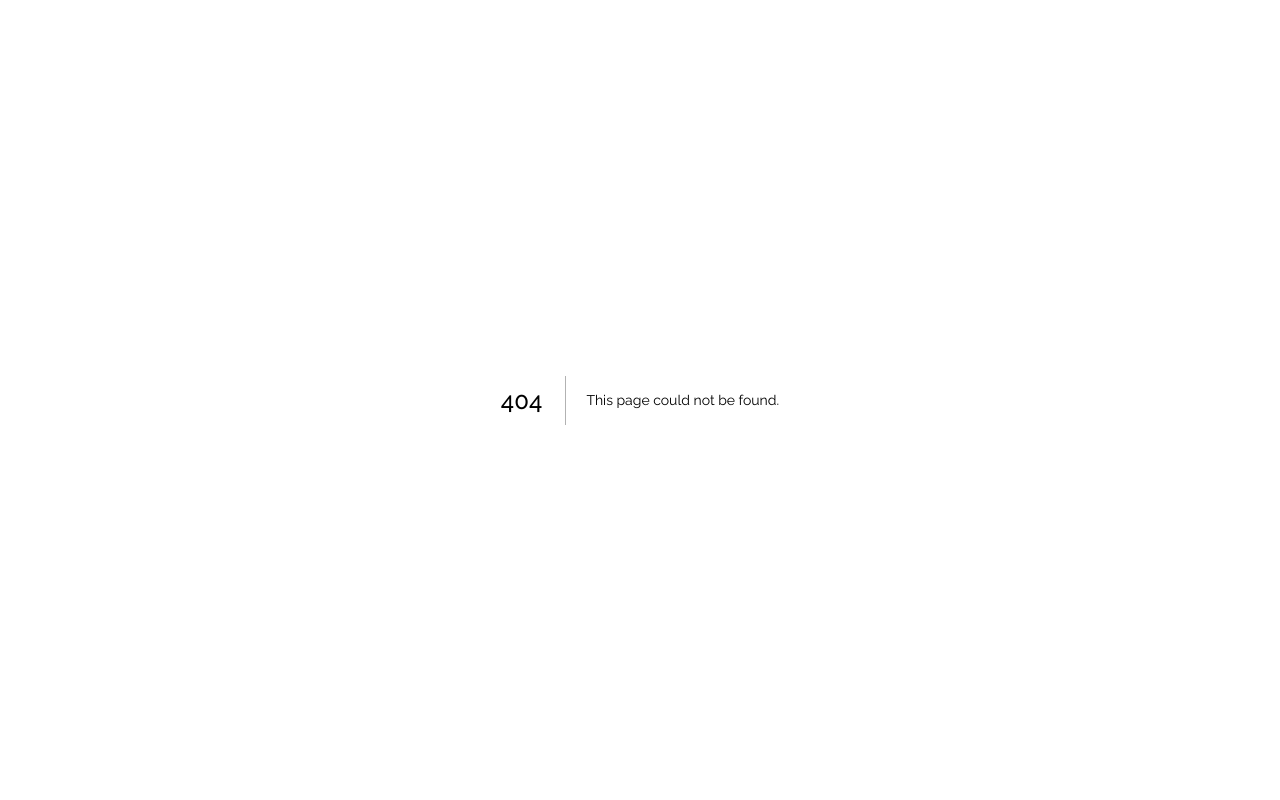
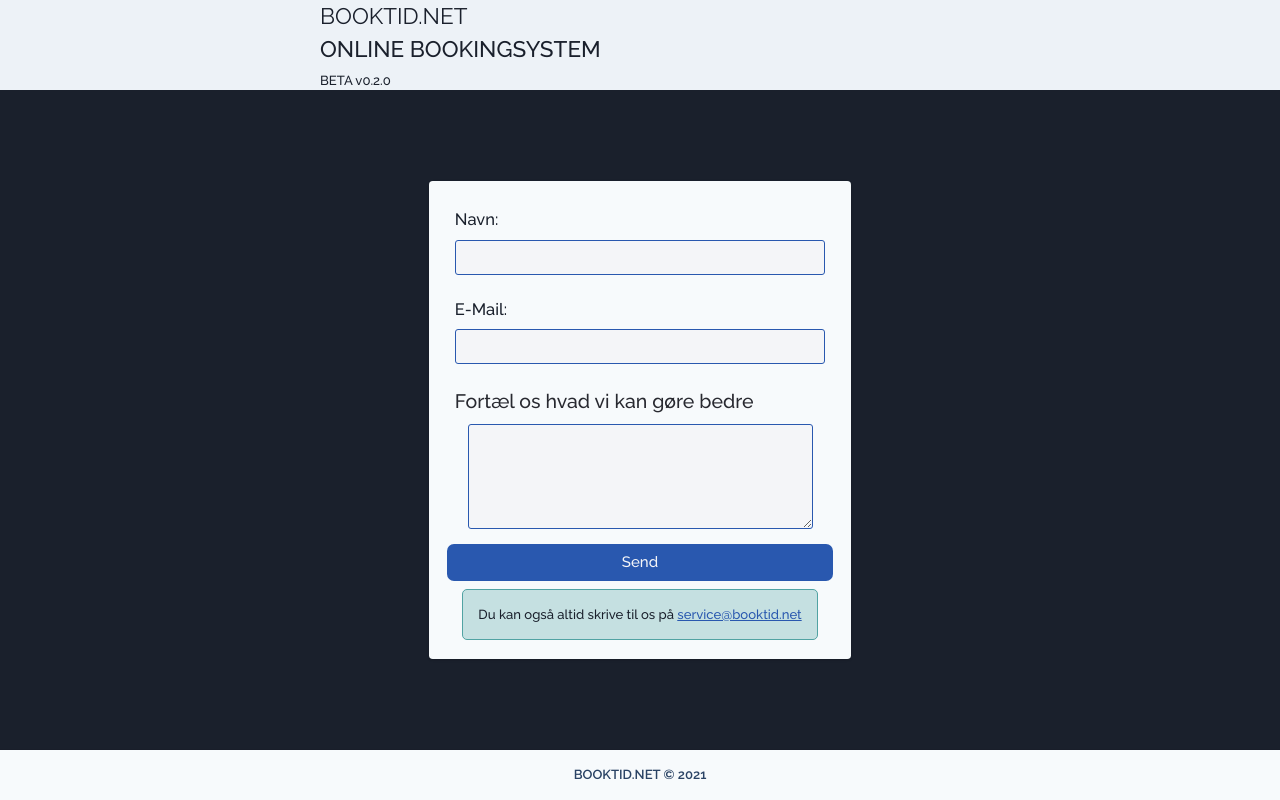
Before and after one commit to mathiashsteffensen/book-tid-admin-ui, a Next.js app: page /feedback in a window 1280 px wide. Before the commit this address had no page. Built offline with nearby package versions, Linux system fonts and the light colour scheme.

Commit message:
Added feedback page + redirect to that page upon account deletion

```diff
--- a/src/assets/app-list.json
+++ b/src/assets/app-list.json
@@ -60,7 +60,7 @@
             },
             {
                 "name": "Accent farve",
-                "description": "Den primære brand farve, bruges til cirka 70% af layoutet",
+                "description": "Den primære brand farve, bruges til cirka 10% af layoutet",
                 "type": "color",
                 "id": "accentColor",
                 "otherProps": {}
--- a/src/components/agnostic/Form/Form.tsx
+++ b/src/components/agnostic/Form/Form.tsx
@@ -1,4 +1,4 @@
-import React, { RefAttributes } from 'react'
+import React, { RefAttributes, HTMLAttributes } from 'react'
 
 import { Input } from './Input'
 import { Group } from './Group'
@@ -6,11 +6,15 @@ import { Label } from './Label'
 import { Switch } from './Switch'
 import { Row } from './Row'
 
-export interface FormProps extends React.FormHTMLAttributes<any> {
-    validated?: boolean
+export interface FormProps extends HTMLAttributes<HTMLFormElement> {
+    validated?: boolean,
+    className?: string,
+    action?: string,
+    method?: "POST" | "GET",
+    encType?: string
 }
 
-export interface Form extends React.FC<RefAttributes<FormProps>> {
+export interface Form extends React.ForwardRefExoticComponent<FormProps> {
     Group: Group,
     Input: Input,
     Control: Input,
--- a/src/components/agnostic/Form/Label.tsx
+++ b/src/components/agnostic/Form/Label.tsx
@@ -2,6 +2,7 @@ import React from 'react'
 
 export interface LabelProps extends React.HTMLAttributes<HTMLLabelElement> {
     slider?: boolean,
+    htmlFor?: string
 }
 
 export interface Label extends React.FC<LabelProps> {}
--- /dev/null
+++ b/src/constants.ts
@@ -0,0 +1,5 @@
+export const isServer = () => typeof window === "undefined"
+export const isClient = () => typeof window !== "undefined"
+
+export const __PROD__ = process.env.NODE_ENV === "production"
+export const __DEV__ = process.env.NODE_ENV === "development"
--- a/src/pages/_app.js
+++ b/src/pages/_app.js
@@ -25,9 +25,7 @@ function MyApp({ Component, pageProps }) {
     if (typeof window !== 'undefined') {
         window.$crisp=[];
         window.CRISP_WEBSITE_ID=process.env.NEXT_PUBLIC_CRISP_WEBSITE_ID
-        console.log(process.env.NEXT_PUBLIC_CRISP_WEBSITE_ID)
     }
-    console.log(user);
 
     if (pageProps.valid) {
         return (
--- /dev/null
+++ b/src/pages/feedback.tsx
@@ -0,0 +1,109 @@
+import React, { useState, useEffect } from 'react';
+import { useRouter } from "next/router"
+
+import { verifyApiKey } from '../requests';
+
+import { Form } from "../components/agnostic/Form/Form"
+import { Button } from "../components/agnostic/Button"
+import { Subtitle } from "../components/agnostic/Subtitle"
+import { Alert } from "../components/agnostic/Alert"
+
+import AltHeader from '../components/custom/Header/AltHeader';
+import Footer from '../components/custom/Footer';
+
+import { isClient, __PROD__ } from "../constants"
+
+export default function Feedback({ valid, user }) {
+
+    const router = useRouter()
+
+    const {
+        error,
+        success
+    }: {
+        error?: string,
+        success?: string
+    } = router.query
+
+    const [userData, setUserData]: [{
+            accountDeleted: boolean,
+            name: string,
+            email: string
+        } | false, React.SetStateAction<any>] = useState(false)
+
+    useEffect(() => {
+        if (isClient()) {
+            const sessionUser = sessionStorage.getItem("user")
+            if (user) {
+                setUserData({
+                    accountDeleted: false,
+                    name: user.firstName,
+                    email: user.email
+                })
+            } else if (sessionUser) {
+                setUserData(JSON.parse(sessionUser))
+            } else setUserData(false)
+        }
+    }, [])
+
+
+    return (
+        <div className="w-screen h-screen bg-gray-900 bg-opaque items-center flex flex-col justify-center">
+            <AltHeader showBackLink={Boolean(user)} />
+
+            <main className="flex-grow flex justify-center items-center">
+                { !success ? <Form encType="multipart/form-data" action={__PROD__ ? "https://api.booktid.net/feedback" : "http://localhost:4000/feedback"} method="POST" className="bg-gray-100 p-5 rounded shadow my-4">
+
+                    <Form.Group className={userData ? "hidden" : ""}>
+                        <Form.Label htmlFor="name" slider={false}>Navn:</Form.Label>
+                        {/** @ts-ignore */}
+                        <Form.Input defaultValue={userData ? userData.name : ""} autoComplete="name" id="name" name="name"/>
+                    </Form.Group>
+
+                    <Form.Group className={userData ? "hidden" : ""}>
+                        <Form.Label htmlFor="email" slider={false}>E-Mail:</Form.Label>
+                        {/** @ts-ignore */}
+                        <Form.Input defaultValue={userData ? userData.email : ""}  autoComplete="email" id="email" name="email" />
+                    </Form.Group>
+
+                    <Form.Group>
+                        <Form.Label htmlFor="text" slider={false}><Subtitle>Fortæl os hvad vi kan gøre bedre</Subtitle></Form.Label>
+                        <Form.Input id="text" name="text" style={{maxWidth: "none", minHeight: "7rem", maxHeight: "25rem"}} className="w-92" textarea />
+                    </Form.Group>
+
+                    <Button className="mb-2" type="submit">Send</Button>
+
+                    { error && <Alert variant="danger">{ error }</Alert> }
+
+                    <Alert className="text-sm" variant="info" >Du kan også altid skrive til os på <a className="link" href="mailto:service@booktid.net">service@booktid.net</a></Alert>
+                </Form> : <Alert className="text-gray-100" variant="success">
+                        { success }
+                    </Alert>}
+            </main>
+
+            <Footer />
+        </div>
+    );
+}
+
+export async function getServerSideProps({ req }) {
+    const isValid = await verifyApiKey(req.cookies.apiKey).catch((err) => {
+        console.log(err)
+        return false
+    });
+
+    if (isValid) {
+        return {
+            props: {
+                valid: false,
+                user: isValid
+            },
+        };
+    } else {
+        return {
+            props: {
+                valid: false,
+            },
+        };
+    }
+}
--- a/src/pages/profil/index.tsx
+++ b/src/pages/profil/index.tsx
@@ -642,7 +642,7 @@ export default function Profile({ initProfileSettings, currentProduct, user }) {
                                     <Form.Group className="w-80 mt-6">
                                         <Form.Label className="text-sm" slider={false}>Indtast venligst dit kodeord for at slette din bruger</Form.Label>
                                         <Form.Input onChange={(e) => setPassword(e.target.value)} value={password} type="password" />
-                                        <Button onClick={() => deleteAccount(password, localStorage.getItem('apiKey')).catch(err => setDeleteError(err.message))} variant="danger">Slet Bruger</Button>
+                                        <Button onClick={() => deleteAccount(password, localStorage.getItem('apiKey'), user).catch(err => setDeleteError(err.message))} variant="danger">Slet Bruger</Button>
 
                                         { deleteError && (
                                             <Alert className="mt-4" variant="danger" >
--- a/src/requests.js
+++ b/src/requests.js
@@ -683,11 +683,17 @@ const updateAppSettings = async (appId, apiKey, data) => (
         })
 )
 
-const deleteAccount = async(password, apiKey) => (
+const deleteAccount = async(password, apiKey, user) => (
     await axios.delete(API_URI + "/admin/auth/my-account/" + apiKey, { data: { password } })
-        .then((response) => {
-            logout()
-            return response.data;
+        .then(() => {
+            sessionStorage.setItem("user", JSON.stringify({
+                accountDeleted: true,
+                name: user.firstName,
+                email: user.email
+            }))
+            localStorage.removeItem('apiKey');
+            document.cookie = 'apiKey=; Max-Age=-99999999;';
+            location.href = "/feedback"
         })
         .catch((err) => {
             throw new Error(err.response.data.msg);
```
